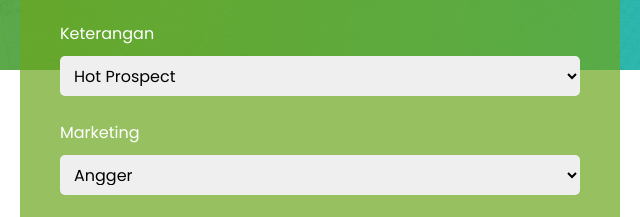
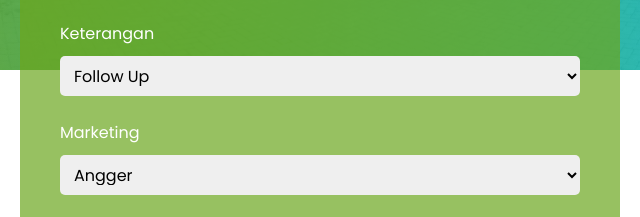
Before and after one commit to abraham9404/FormKunjungan, a plain HTML site: page index.html in a window 1280 px wide. Shown: the part 730-947 px from the top of the page, 320-960 px from the left. Drawn offline with nearby package versions, Linux system fonts and the light colour scheme.

Commit message:
Tambah Keterangan

```diff
--- a/index.html
+++ b/index.html
@@ -54,9 +54,10 @@
       <label for="dropdown" id="dropdown-label">
         Keterangan
         <select id="dropdown" name="keterangan">
-          <option value="Hot Prospect">Hot Prospect</option>
-          <option value="Prospect">Prospect</option>
           <option value="Follow Up">Follow Up</option>
+          <option value="Repeat Order">Repeat Order</option>
+          <option value="Pengadaan">Pengadaan</option>
+          <option value="Learning">Learning</option>
         </select>
       </label>
 
```
